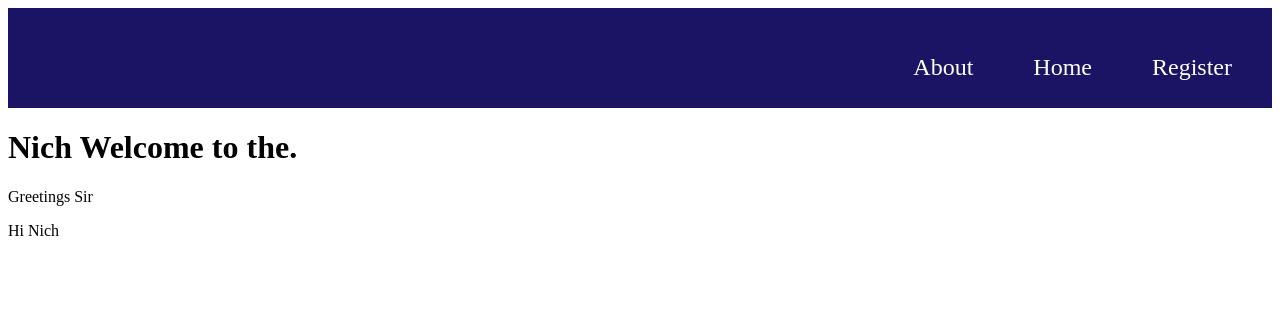
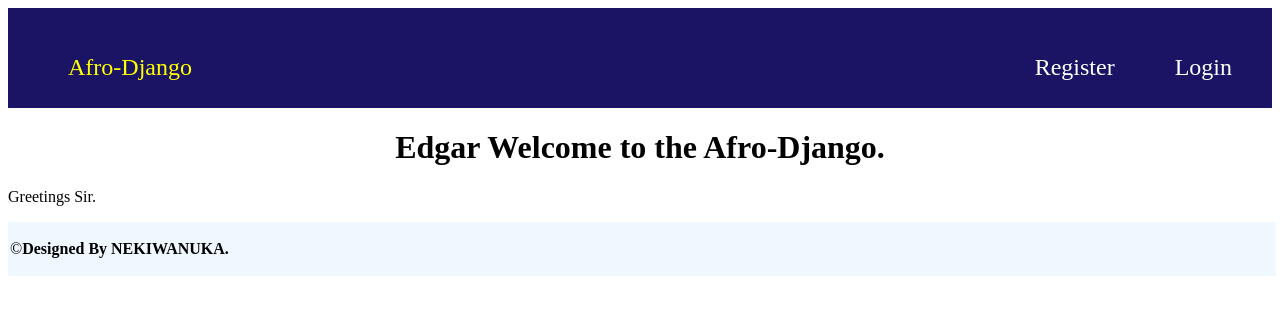
Before and after one commit to nekiwanuka/afro_django, a Django app: page / in a window 1280 px wide. Shown: the top 315 px of the page. Run offline with Django 4.2, Linux system fonts and the light colour scheme.

Commit message:
Redesigned base.html, extended it to html.

```diff
--- a/afro_dj/afro_dtl/static/css/dtl.css
+++ b/afro_dj/afro_dtl/static/css/dtl.css
@@ -76,3 +76,22 @@ header a{
     margin-top: 15% !important;
     padding: 15px;
 }
+
+footer{
+    display: flex;
+    text-align: center;
+    bottom: 0px;
+    left: 0px;
+    position:relative;
+    background-color: aliceblue;
+    height: 50px;
+    width: 100%;
+    padding: 2px;
+}
+#pagecontent h1{
+    text-align: center;
+}
+#footer_txt p{
+    text-align: center;
+
+}
--- a/afro_dj/afro_dtl/templates/base.html
+++ b/afro_dj/afro_dtl/templates/base.html
@@ -0,0 +1,46 @@
+{% load static %}
+
+<!DOCTYPE html>
+    <head>
+        <meta charset="UTF-8">
+        <meta http-equiv="X-UA-Compatible" content="IE=edge">
+        <meta name="viewport" content="width=device-width, initial-scale=1.0">
+        <title>{{ pr_title }}</title>
+        <link rel="stylesheet" href="{% static 'css/dtl.css' %}">
+        <script src=""></script>
+    </head>
+    <body>
+        <header>
+            <nav>
+                <ul>
+                    <li id='logo'>{{ pr_title }}</li>
+                    {% if user.is_authenticated %}
+                      <li class="navlink"><a href="{% url 'logout_user' %}"> Logout</a></li>
+                      <li class='navlink'></li>
+                      <li class="navlink"><a href="{% url 'index' %}"> About</li>
+                      <li class="navlink"><a href="{% url 'index' %}"> Home</li>
+                    {% else %}
+                     <li class="navlink"><a href="{% url 'login_page' %}">Login</a> </li>
+                     <li class="navlink"><a href="{% url 'register' %}">Register</a></li>
+                    {% endif %}
+                </ul>
+            </nav>
+        </header>
+        <div id="pagecontent">
+        {% if messages %}
+            <div id="flash_message">
+                <ul>
+                    <li class="messages">{{message}}</li>
+                </ul>
+            </div>
+        {%endif %}
+        {% block content %}
+        <!-- during inheritence this will be the only thing that changes on all the other pages.
+        this is where the content of other pages wil be fixed as the rest of the data remains constant. -->
+        {% endblock %}
+        </div>
+    </body>
+    <footer>
+        <p id="footer_txt">&copy;<b>Designed By NEKIWANUKA.</b></p>
+    </footer>
+</html>
--- a/afro_dj/afro_dtl/templates/index.html
+++ b/afro_dj/afro_dtl/templates/index.html
@@ -1,49 +1,17 @@
-<!--
-here we're going to deploy variables
-css(in_styling)
--->
+{% extends 'base.html' %}
+{% block content%}
+{% load static %}
 
-{% comment %} {% endcomment %}
-{% load static %}
-<!DOCTYPE html>
-  <head>
-    <meta charset="UTF-8" />
-    <meta http-equiv="X-UA-Compatible" content="IE=edge" />
-    <meta name="viewport" content="width=device-width, initial-scale=1.0" />
-    <title>{{p_title}}</title>
-    <link rel="stylesheet" href="{% static 'css/dtl.css'%}" />
-    <script></script>
-  </head>
-  <body>
-    <header>
-      <nav>
-        <ul>
-          <li id ='logo'>{{ p_title }}</li>
+    <h1>{{ username }} Welcome to the {{ pr_title }}.</h1>
+    {% if gender == 'Male' %}
+        <p>Greetings Sir.</p>
+    {% else %}
+        <P>Greetings madame.</P>
+    {% endif %}
+    {% if username == 'Bruce' %}
+        <p>Hi EDGAR.</p>
+    {% elif username == 'Mariam' %}
+        <p>Hi Mariam.</p>
+    {% endif %}
 
-          {% if user.is_authenticated %}
-            <li class="navlink">{{user.name}}</li>
-          {% else %}
-            <li class="navlink"><a href="{% url 'register' %}">Register</a></li>
-          {% endif %}
-          <li class="navlink">Home</li>
-          <li class="navlink">About</li>
-        </ul>
-      </nav>
-    </header>
-
-    <h1>{{username}} Welcome to the{{p_title}}.</h1>
-{%if gender %}
-    <p> Greetings Sir</p>
-{% else %}
-    <p> your gender was not captured</p>
-{% endif %}
-
-{% if username == 'Nich' %}
-    <p> Hi Nich</p>
-{% elif username == 'Mariam' %}
-    <p> Hi Mariam</p>
-{% endif %}
-
-    <footer></footer>
-  </body>
-</html>
+{% endblock %}
--- a/afro_dj/afro_dtl/urls.py
+++ b/afro_dj/afro_dtl/urls.py
@@ -1,7 +1,5 @@
-
 from django.urls import path
 from . import views
-from django.urls import path
 
 urlpatterns = [
     path('', views.index, name='index'),
@@ -9,6 +7,5 @@ urlpatterns = [
     path('registration', views.registration, name='registration'),
     path('login_user', views.login_user, name='login_user'),
     path('login_page', views.login_page, name='login_page'),
-
-
+    path('logout_user', views.logout_user, name='logout_user'),
 ]
--- a/afro_dj/afro_dtl/views.py
+++ b/afro_dj/afro_dtl/views.py
@@ -1,13 +1,16 @@
 from django.shortcuts import render, redirect
 from django.contrib.auth import authenticate, login as auth_login, logout as auth_logout
+from django.contrib.auth.decorators import login_required
+from .models import User_account
 from django.contrib.auth.models import User
+
 
 
 # Create your views here.
 def index(request):
     pr_title = 'Afro-Django'
-    username = 'Nich'
-    gender = 'Female'
+    username = 'Edgar'
+    gender = 'Male'
     return render(
         request,
         'index.html',
@@ -36,10 +39,13 @@ def registration(request):
 
 
 def login_user(request):
+    #here we handle data being posted from the login form
     user_name = request.POST['username']
     pwd = request.POST['password']
+    #we check if the user already has an account in te database
     if User.objects.filter(username=user_name):
         print("This username exists.")
+        #if the account exists we login using the username and password fields
         logged_user = authenticate(request, username=user_name, password=pwd)
         if logged_user is not None:
             #here we are logging in the user
@@ -55,3 +61,8 @@ def login_user(request):
 
 def login_page(request):
     return render(request, 'login.html')
+
+@login_required
+def logout_user(request):
+    auth_logout(request)
+    return redirect('login_page')
```
Also changed, not shown: afro_dj/afro_dtl/templates/login.html (+5 -30 lines), afro_dj/afro_dtl/templates/register.html (+16 -50 lines), afro_dj/db.sqlite3.
